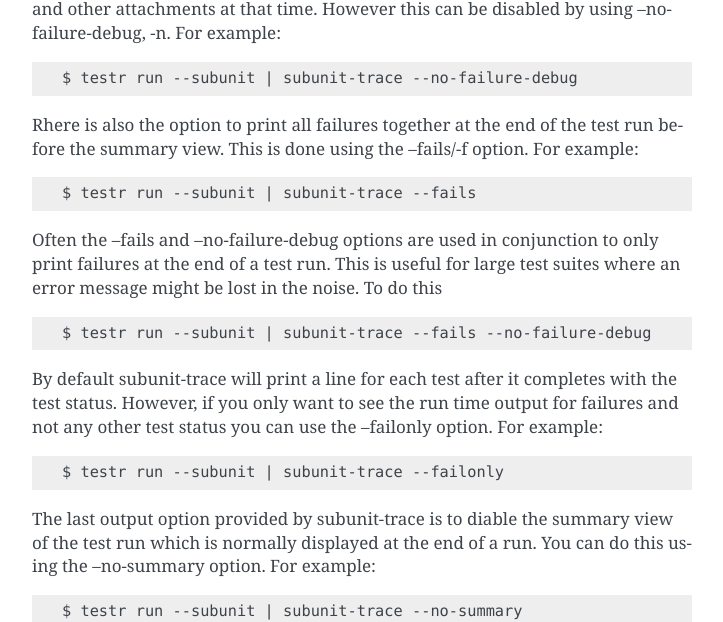
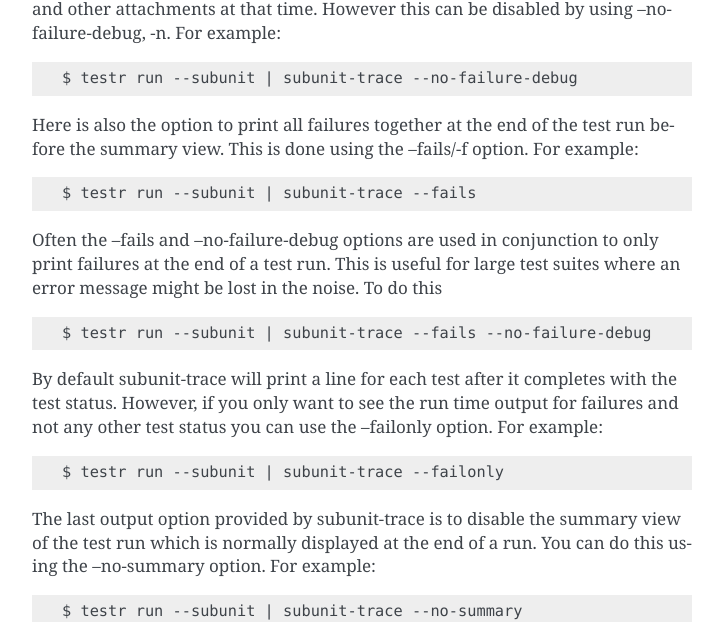
Before and after one commit to openstack/os-testr, a Sphinx documentation site: the page built from doc/source/subunit_trace.rst, in a window 1280 px wide and 900 px high, scrolled down 1175 px. Shown: the part 147-769 px from the top of the window, without its empty margins (388-1111 px from the left). Built offline with Sphinx 7.4.7, drawn with Linux system fonts in a browser that asks for light colours; some of the changed text lies outside the part shown.

Commit message:
Fix documentation typos
This commit fixes some typos in the documentation.

Change-Id: I34ef7f863763bed2fb30421627968607bd787500

```diff
--- a/doc/source/ostestr.rst
+++ b/doc/source/ostestr.rst
@@ -112,7 +112,7 @@
     $ ostestr --regex 'magic\.regex'
 
 This will do a straight passthrough of the provided regex to testr.
-Additionally, ostestr allows you to specify a a blacklist file to define a set
+Additionally, ostestr allows you to specify a blacklist file to define a set
 of regexes to exclude. You can specify a blacklist file with the
 --blacklist-file/-b option, for example::
 
--- a/doc/source/subunit_trace.rst
+++ b/doc/source/subunit_trace.rst
@@ -58,7 +58,7 @@
 
     $ testr run --subunit | subunit-trace --no-failure-debug
 
-Rhere is also the option to print all failures together at the end of the test
+Here is also the option to print all failures together at the end of the test
 run before the summary view. This is done using the --fails/-f option. For
 example::
 
@@ -77,7 +77,7 @@
 
      $ testr run --subunit | subunit-trace --failonly
 
-The last output option provided by subunit-trace is to diable the summary view
+The last output option provided by subunit-trace is to disable the summary view
 of the test run which is normally displayed at the end of a run. You can do
 this using the --no-summary option. For example::
 
```
Also changed, not shown: other parts of doc/source/subunit_trace.rst (+1 -1 lines).
